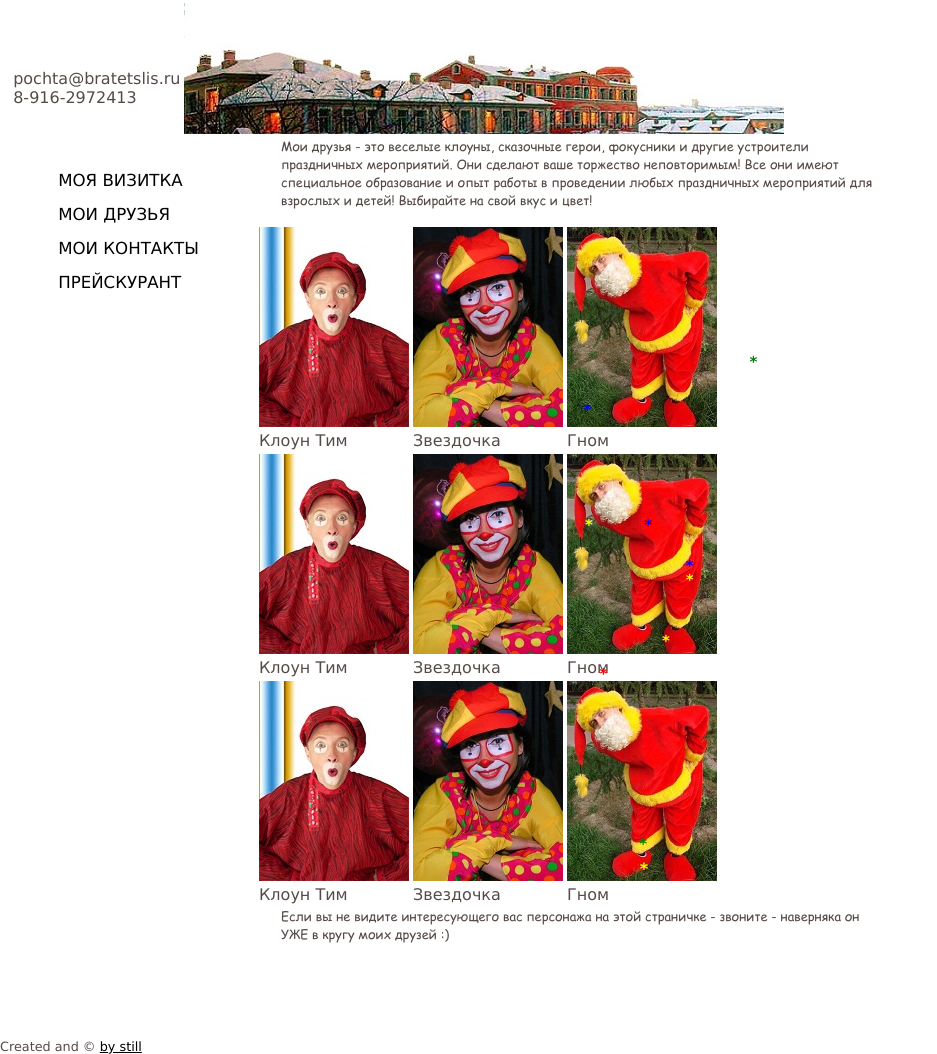
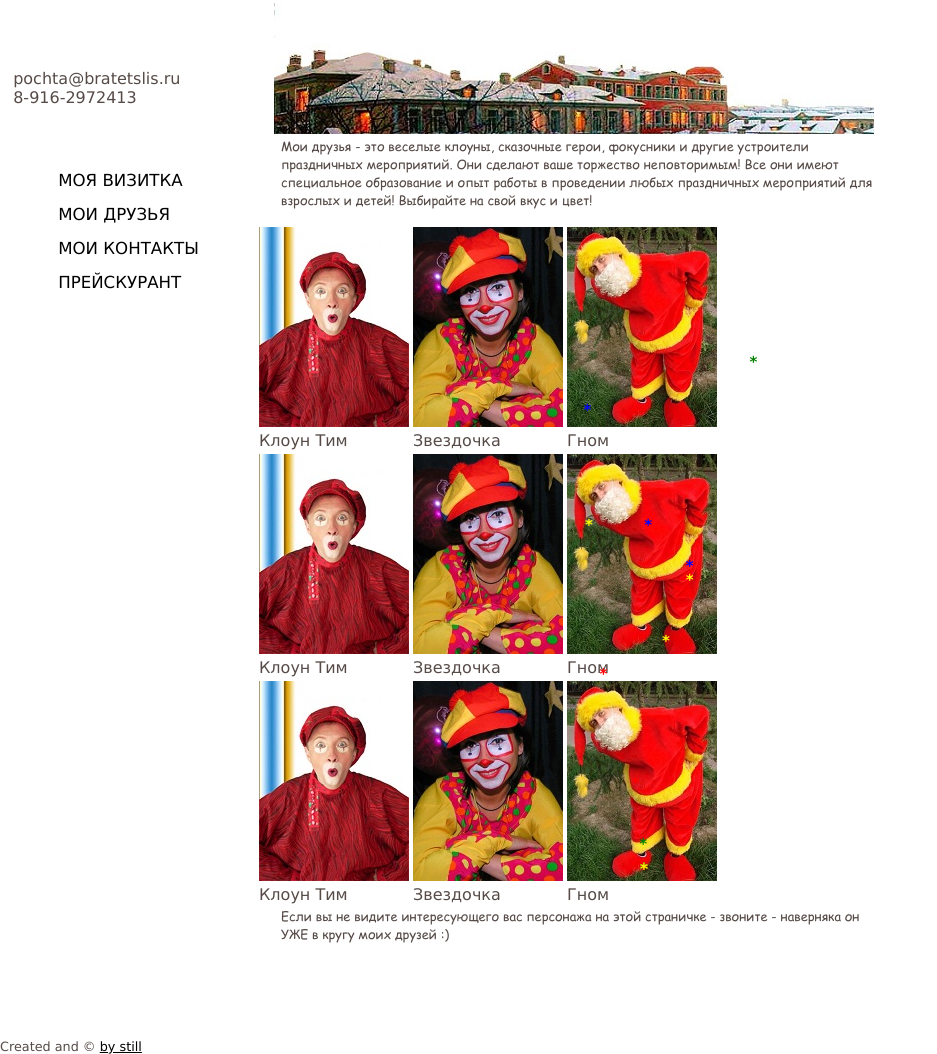
Before and after one commit to bratetslis/Site, a Jekyll site: the page built from index.md, in a window 1280 px wide. Shown: the whole page, without its empty margins (0-937 px from the left). Built offline with Jekyll 4.4.1, drawn with Linux system fonts in a browser that asks for light colours.

Commit message:
Update _layouts/type3.html

```diff
--- a/_layouts/type3.html
+++ b/_layouts/type3.html
@@ -35,7 +35,8 @@ function showhint(layerName) { $(layerName).show(); } function hidehint(layerNam
 
 <body>
 <table>
-<tr><td><br><br>&nbsp&nbsppochta@bratetslis.ru<br>&nbsp&nbsp8-916-2972413</td><td> <center><img src="../img/ForLogo2.jpg"></center></td></tr>
+<tr><td WIDTH=250> <br><br>&nbsp&nbsppochta@bratetslis.ru<br>&nbsp&nbsp8-916-2972413</td><td WIDTH=650
+> <center><img src="../img/ForLogo2.jpg"></center></td></tr>
 </table>
 
 <script type="text/javascript" src="../js/firework.js"></script>
```
